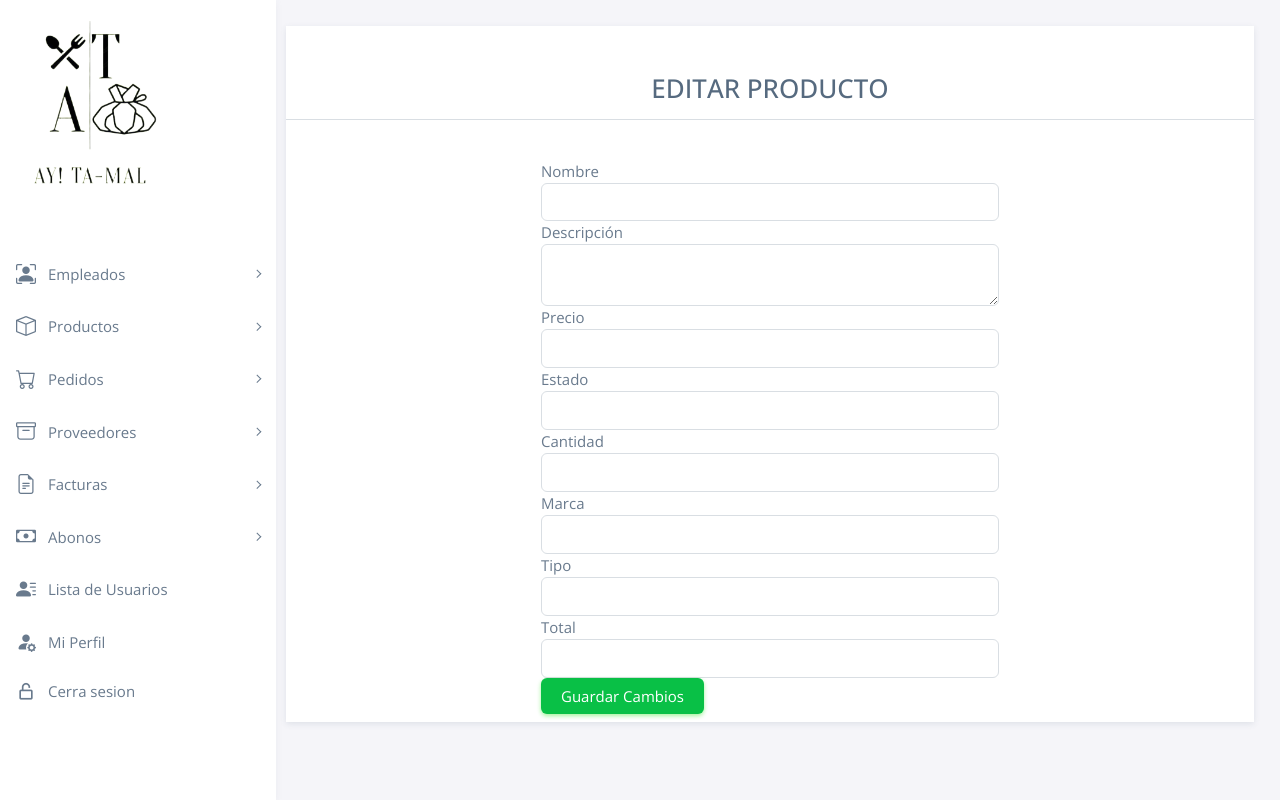
After one commit to Lina1610/Proyecto_ADSO, a Flask app: template my-app/templates/public/producto/editar_producto.html in a window 1280 px wide. The commit adds this page. Run offline with Flask 3, Linux system fonts and the light colour scheme; the template is opened without the code that fills it, so the values that code supplies are empty; some libraries are stand-ins or nearby versions.

Commit message:
subiendo cambnios de que ya funciona listar producto

```diff
--- a/my-app/conexion/conexionBD.py
+++ b/my-app/conexion/conexionBD.py
@@ -10,7 +10,7 @@ def connectionBD():
         connection = mysql.connector.connect(
             host="localhost",
             user="root",
-            passwd="Juan",
+            passwd="",
             database="crud_python",
             charset='utf8mb4',
             collation='utf8mb4_unicode_ci',
--- a/my-app/routers/router_product.py
+++ b/my-app/routers/router_product.py
@@ -1,6 +1,9 @@
 from app import app
 from flask import render_template, request, flash, redirect, url_for, session
 from controllers.funciones_product import procesar_producto  # Asegúrate de que esta función esté importada correctamente
+from controllers.funciones_product import obtener_productos
+from controllers.funciones_product import obtener_producto_por_id
+from controllers.funciones_product import actualizar_producto
 
 PATH_URL = "public/producto"
 
@@ -23,21 +26,39 @@ def viewFormProducto():
         flash('Primero debes iniciar sesión.', 'error')
         return redirect(url_for('inicio'))  # Redirige a la página de inicio si no está conectado
 
-@app.route('/listar-productos')
-def listar_productos():
+
+# lista productos
+@app.route('/lista-de-productos')
+def lista_productos():
     if 'conectado' in session:
-        try:
-            with connectionBD() as conexion_MySQLdb:
-                with conexion_MySQLdb.cursor(dictionary=True) as cursor:
-                    cursor.execute("SELECT * FROM producto")
-                    productos = cursor.fetchall()
+        productos = obtener_productos()
+        return render_template('public/producto/lista_productos.html', productos=productos)
+    else:
+        flash('Primero debes iniciar sesión.', 'error')
+        return redirect(url_for('inicio'))
 
-                    print("📌 Productos obtenidos:", productos)  # 🔥 Agregado para depurar
+#editar producto
 
-            return render_template('public/producto/lista_productos.html', productos=productos)
-        except Exception as e:
-            flash(f'Error al obtener los productos: {str(e)}', 'error')
-            return redirect(url_for('viewFormProducto'))
+@app.route('/editar-producto/<int:id>', methods=['GET', 'POST'])
+def viewEditarProducto(id):
+    if 'conectado' in session:
+        if request.method == 'GET':
+            # Obtener los datos del producto por su ID
+            producto = obtener_producto_por_id(id)
+            if producto:
+                return render_template('public/producto/editar_producto.html', producto=producto)
+            else:
+                flash('Producto no encontrado', 'error')
+                return redirect(url_for('lista_productos'))
+        elif request.method == 'POST':
+            # Procesar la actualización del producto
+            data_form = request.form
+            resultado = actualizar_producto(id, data_form)
+            if resultado:
+                flash('Producto actualizado correctamente', 'success')
+            else:
+                flash('Error al actualizar el producto', 'error')
+            return redirect(url_for('lista_productos'))
     else:
-        flash('Debes iniciar sesión primero.', 'error')
+        flash('Primero debes iniciar sesión.', 'error')
         return redirect(url_for('inicio'))
--- /dev/null
+++ b/my-app/templates/public/producto/editar_producto.html
@@ -0,0 +1,52 @@
+{% extends 'public/base_cpanel.html' %}
+{% block title %}Editar Producto{% endblock %}
+{% block body %}
+<div class="card" style="border-radius: 0px !important">
+  <div class="row justify-content-center mb-2">
+    <div class="col-md-12 mb-4">
+      <h3 class="text-center mt-5 mb-3">EDITAR PRODUCTO</h3>
+      <hr />
+    </div>
+
+    <div class="row justify-content-center">
+      <div class="col-md-6">
+        <form action="{{ url_for('viewEditarProducto', id=producto.id) }}" method="POST">
+          <div class="form-group">
+            <label for="nombre">Nombre</label>
+            <input type="text" class="form-control" id="nombre" name="nombre" value="{{ producto.nombre }}" required>
+          </div>
+          <div class="form-group">
+            <label for="descripcion">Descripción</label>
+            <textarea class="form-control" id="descripcion" name="descripcion" required>{{ producto.descripcion }}</textarea>
+          </div>
+          <div class="form-group">
+            <label for="precio">Precio</label>
+            <input type="text" class="form-control" id="precio" name="precio" value="{{ producto.precio }}" required>
+          </div>
+          <div class="form-group">
+            <label for="estado">Estado</label>
+            <input type="text" class="form-control" id="estado" name="estado" value="{{ producto.estado }}" required>
+          </div>
+          <div class="form-group">
+            <label for="cantidad">Cantidad</label>
+            <input type="number" class="form-control" id="cantidad" name="cantidad" value="{{ producto.cantidad }}" required>
+          </div>
+          <div class="form-group">
+            <label for="marca">Marca</label>
+            <input type="text" class="form-control" id="marca" name="marca" value="{{ producto.marca }}" required>
+          </div>
+          <div class="form-group">
+            <label for="tipo">Tipo</label>
+            <input type="text" class="form-control" id="tipo" name="tipo" value="{{ producto.tipo }}" required>
+          </div>
+          <div class="form-group">
+            <label for="total">Total</label>
+            <input type="text" class="form-control" id="total" name="total" value="{{ producto.total }}" required>
+          </div>
+          <button type="submit" class="btn btn-primary">Guardar Cambios</button>
+        </form>
+      </div>
+    </div>
+  </div>
+</div>
+{% endblock %}
```
Also changed, not shown: my-app/controllers/funciones_product.py (+64 -0 lines), my-app/templates/public/producto/lista_productos.html (+74 -25 lines), my-app/templates/public/producto/detalles_producto.html (added), my-app/templates/public/producto/resultado_busqueda_producto.html (added), 1 other file.
